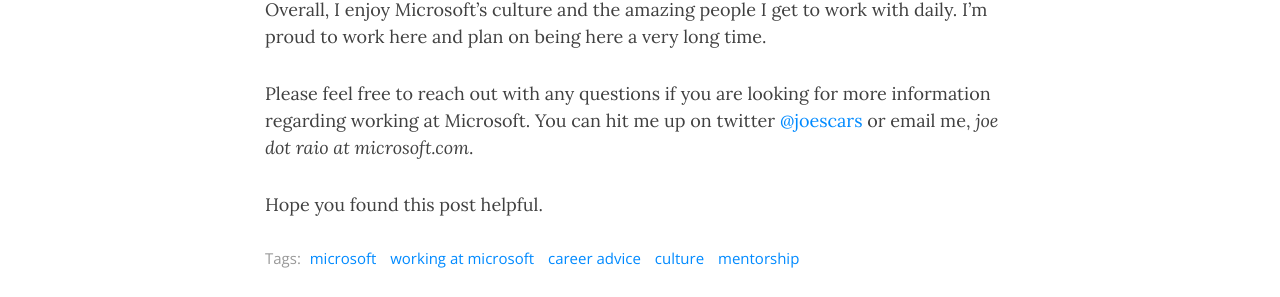
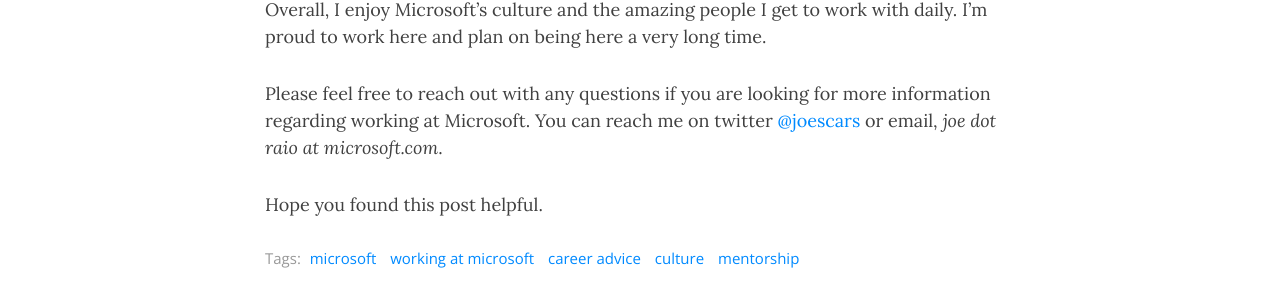
Before and after one commit to joescars/joescars.github.io, a Jekyll site: the page built from _posts/2019-04-22-working-at-microsoft-4-years.md, in a window 1280 px wide and 900 px high, scrolled down 2033 px. Shown: the part 178-475 px from the top of the window. Built offline with Jekyll 4.4.1, drawn with Linux system fonts in a browser that asks for light colours; nearby versions of some CDN libraries.

Commit message:
minor update

```diff
--- a/_posts/2019-04-22-working-at-microsoft-4-years.md
+++ b/_posts/2019-04-22-working-at-microsoft-4-years.md
@@ -50,6 +50,6 @@
 
 Overall, I enjoy Microsoft’s culture and the amazing people I get to work with daily. I’m proud to work here and plan on being here a very long time.
 
-Please feel free to reach out with any questions if you are looking for more information regarding working at Microsoft. You can hit me up on twitter [@joescars](https://twitter.com/joescars) or email me, *joe dot raio at microsoft.com*.
+Please feel free to reach out with any questions if you are looking for more information regarding working at Microsoft. You can reach me on twitter [@joescars](https://twitter.com/joescars) or email, *joe dot raio at microsoft.com*.
 
 Hope you found this post helpful.
```
